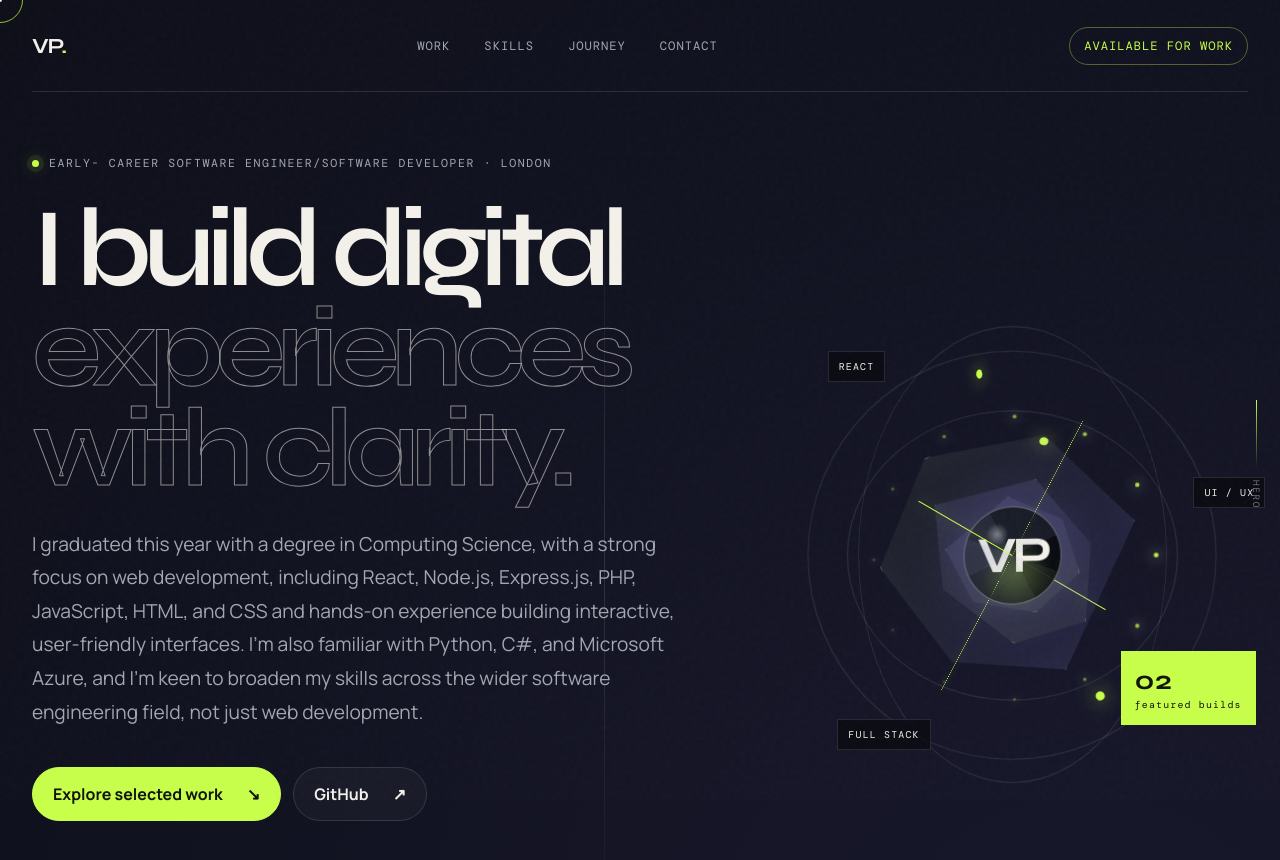
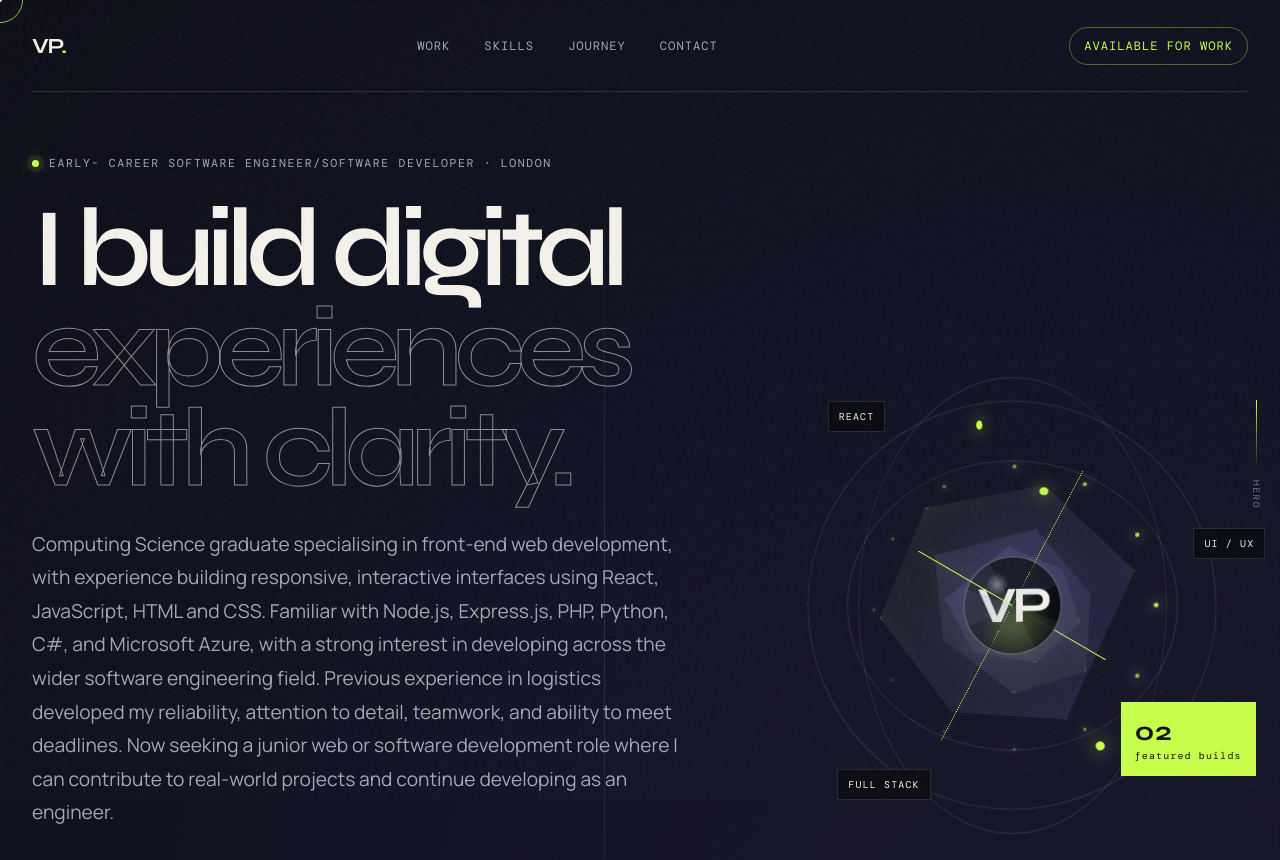
Before and after one commit to Viorica123333333333/cv-website-react, a React (Vite) app: page / in a window 1280 px wide. Shown: the top 860 px of the page. Built offline with nearby package versions, Linux system fonts and the light colour scheme; a web font is replaced by a local one.

Commit message:
Update introductory inf

```diff
--- a/src/App.jsx
+++ b/src/App.jsx
@@ -343,13 +343,16 @@ function App() {
             </h1>
 
             <p className="heroIntro" data-reveal>
-              I graduated this year with a degree in Computing Science, with a
-              strong focus on web development, including React, Node.js,
-              Express.js, PHP, JavaScript, HTML, and CSS and hands-on experience
-              building interactive, user-friendly interfaces. I'm also familiar
-              with Python, C#, and Microsoft Azure, and I'm keen to broaden my
-              skills across the wider software engineering field, not just web
-              development.
+              Computing Science graduate specialising in front-end web
+              development, with experience building responsive, interactive
+              interfaces using React, JavaScript, HTML and CSS. Familiar with
+              Node.js, Express.js, PHP, Python, C#, and Microsoft Azure, with a
+              strong interest in developing across the wider software
+              engineering field. Previous experience in logistics developed my
+              reliability, attention to detail, teamwork, and ability to meet
+              deadlines. Now seeking a junior web or software development role
+              where I can contribute to real-world projects and continue
+              developing as an engineer.
             </p>
 
             <div className="heroActions" data-reveal>
```
